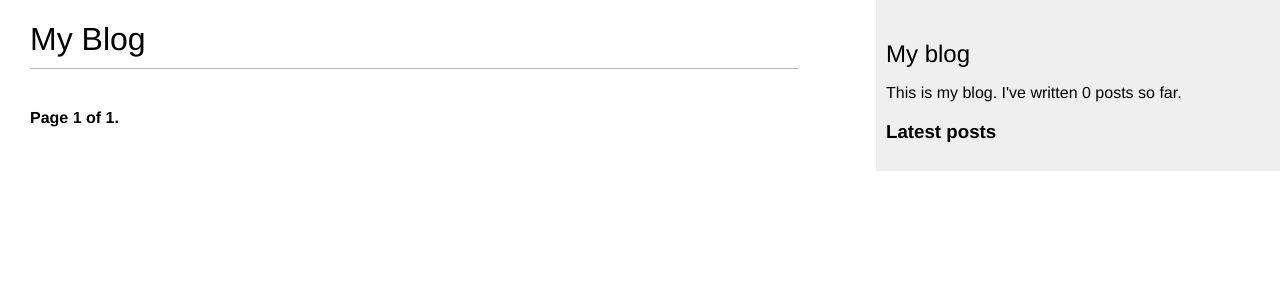
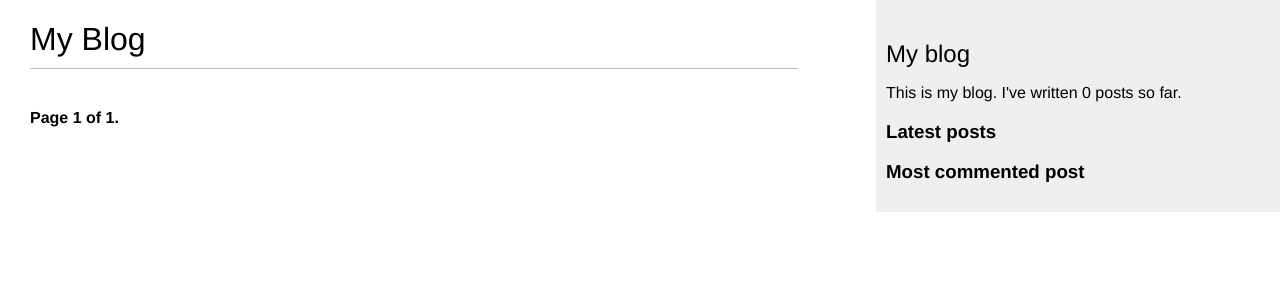
Before and after one commit to MirageKoi/blog, a Django app: page /blog/ in a window 1280 px wide. Shown: the top 300 px of the page. Run offline with Django 4.2, Linux system fonts and the light colour scheme; data that the repository does not hold is empty.

Commit message:
add most_commented_posts

```diff
--- a/mysite/blog/templates/blog/base.html
+++ b/mysite/blog/templates/blog/base.html
@@ -18,6 +18,15 @@
     I've written {% total_posts %} posts so far.
     <h3>Latest posts</h3>
     {% show_latest_posts 3 %}
+    <h3>Most commented post</h3>
+    {% get_most_commented_posts as most_commented_posts %}
+    <ul>
+        {% for post in most_commented_posts %}
+        <li>
+            <a href="{{ post.get_absolute_url }}">{{ post.title }}</a>
+        </li>
+        {% endfor %}
+    </ul>
 </p>
  </div>
 </body>
--- a/mysite/blog/templatetags/blog_tags.py
+++ b/mysite/blog/templatetags/blog_tags.py
@@ -1,4 +1,5 @@
 from django import template
+from django.db.models import Count
 
 from ..models import Post
 
@@ -9,7 +10,13 @@ register = template.Library()
 def total_posts():
     return Post.published.count()
 
+
 @register.inclusion_tag("blog/post/latest_posts.html")
 def show_latest_posts(count=5):
     latest_posts = Post.published.order_by("-publish")[:count]
     return {"latest_posts": latest_posts}
+
+
+@register.simple_tag
+def get_most_commented_posts(count=5):
+    return Post.published.annotate(total_comments=Count("comments")).order_by("-total_comments")[:count]
```
